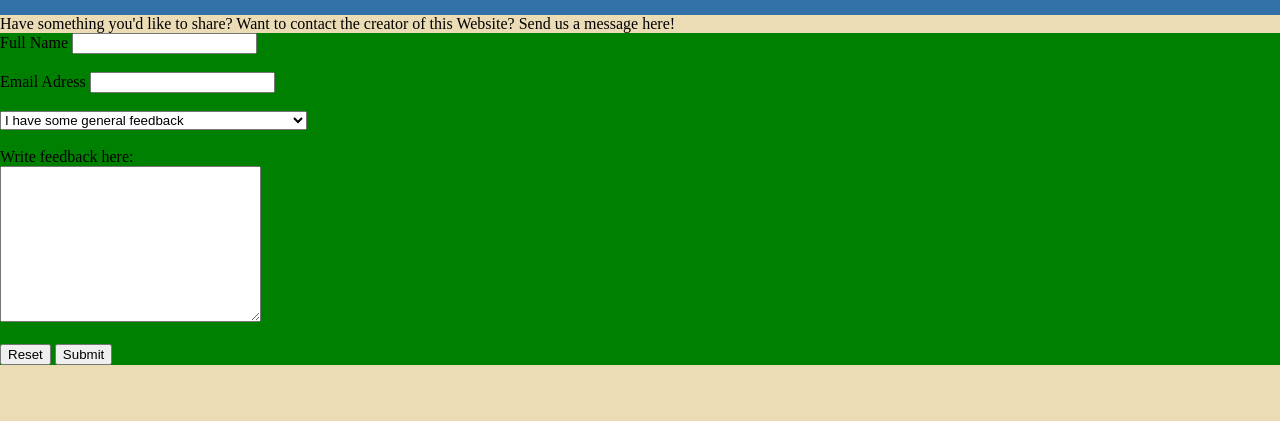
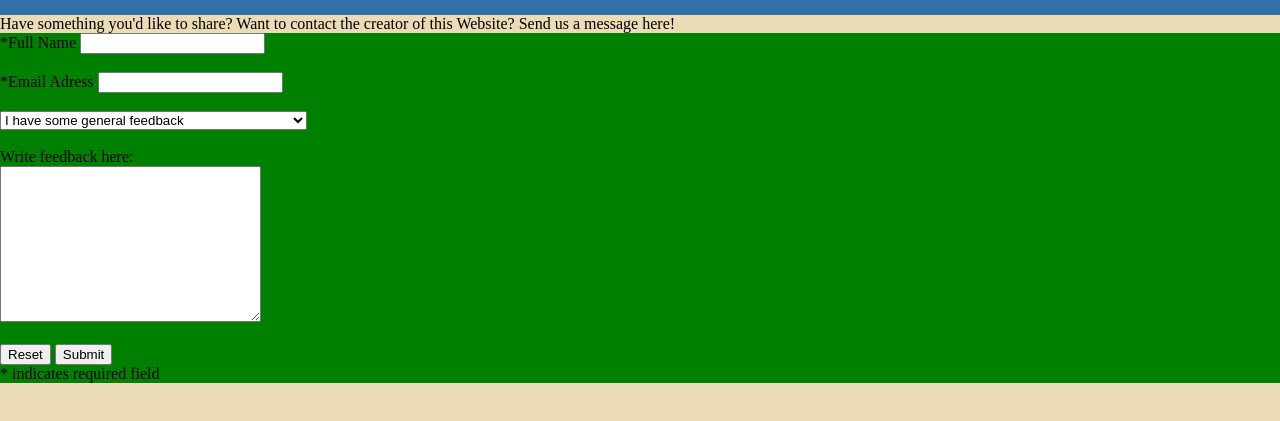
Before and after one commit to idugan100/Connect-Four, a plain HTML site: page feedback/feedback.html in a window 1280 px wide. Shown: the part 65-486 px from the top of the page. Drawn offline with Linux system fonts and the light colour scheme.

Commit message:
Added email input verification and made name and email requried fields

```diff
--- a/feedback/feedback.html
+++ b/feedback/feedback.html
@@ -26,10 +26,10 @@
     <div id="subheader">Have something you'd like to share? Want to contact the creator of this Website? Send us a message here!</div>
 
     <form action="example.com/path" method="post">
-        <label for="name_full">Full Name</label>
+        <label for="name_full" required>*Full Name</label>
         <input type="text" id="name_full" name="name_full">
         <br><br>
-        <label for="email">Email Adress</label>
+        <label for="email" required>*Email Adress</label>
         <input type="email" name="email" id="email">
         <br><br>
         <select name="category" id="category">
@@ -47,6 +47,7 @@
         <br><br>
         <button type="reset">Reset</button>
         <button type="submit">Submit</button>
+        <div>* indicates required field</div>
 
     </form>
 
```
